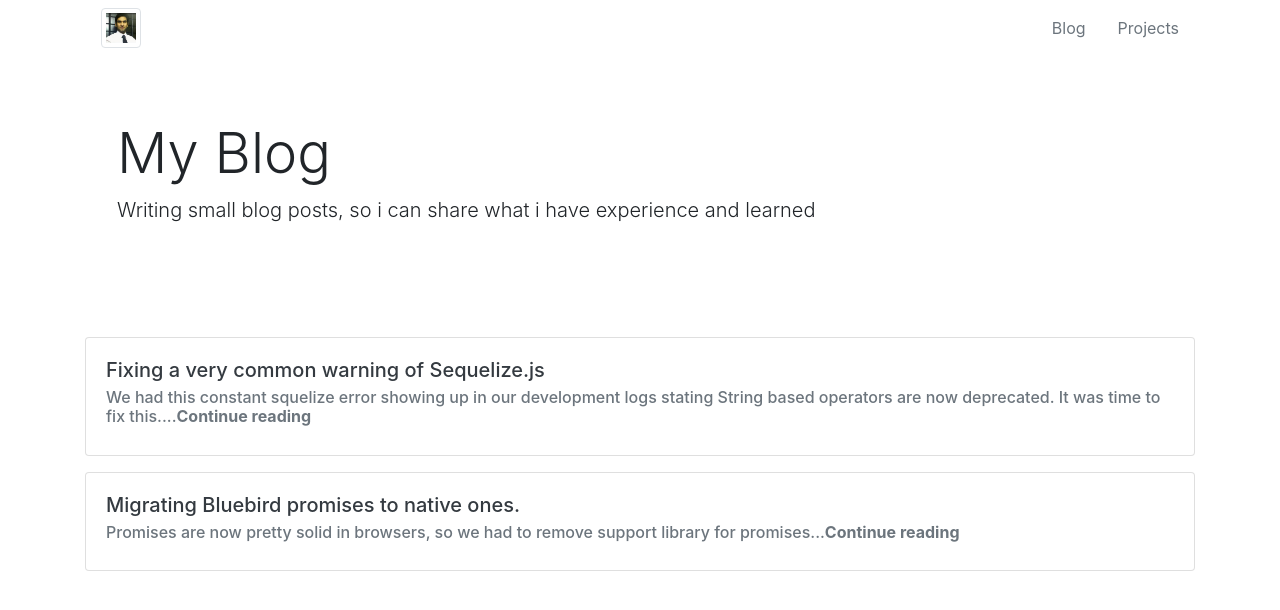
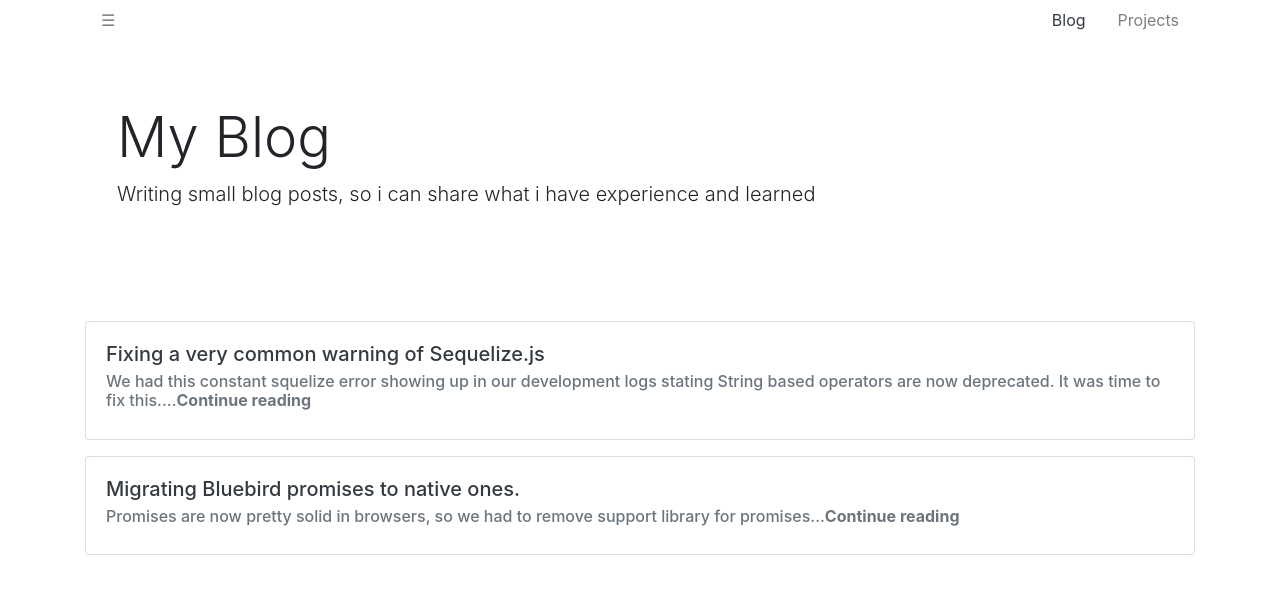
Before and after one commit to M-ZubairAhmed/M-ZubairAhmed, a Gatsby site: page /blog in a window 1280 px wide. Built offline with nearby package versions, Linux system fonts and the light colour scheme; Gatsby itself is replaced by a stand-in of ours.

Commit message:
added nav bar hightlight on url

```diff
--- a/gatsby-node.js
+++ b/gatsby-node.js
@@ -7,8 +7,8 @@ exports.createPages = ({ graphql, actions }) => {
   const blogPost = path.resolve(
     __dirname,
     'src',
-    'components',
-    'blog-template.js',
+    'templates',
+    'journal.js',
   )
   return graphql(
     `
--- a/src/components/layout.js
+++ /dev/null
@@ -1,58 +0,0 @@
-import React from 'react'
-import PropTypes from 'prop-types'
-import { StaticQuery, graphql } from 'gatsby'
-
-import SEO from './seo'
-import Navbar from './navbar'
-
-import '../styles/index.scss'
-
-const tags = [
-  `software developer`,
-  `Frontend Developer`,
-  `Javascript`,
-  `react`,
-  `Portfolio Site`,
-  `Golang`,
-  `Hyderabad`,
-  'India',
-]
-
-const Layout = (props) => {
-  // This because in prod we want to use cdn bootstrap
-  if (process.env.NODE_ENV === 'development') {
-    require('../styles/bootstrap.css')
-  }
-
-  return (
-    <StaticQuery
-      query={graphql`
-        query SiteTitleQuery {
-          site {
-            siteMetadata {
-              title
-            }
-          }
-        }
-      `}
-      render={(data) => (
-        <main className="container">
-          <SEO
-            title="M-Zubair Ahmed"
-            keywords={tags}
-            lang="en"
-            description="Software developer"
-          />
-          <Navbar />
-          <section>{props.children}</section>
-        </main>
-      )}
-    />
-  )
-}
-
-Layout.propTypes = {
-  children: PropTypes.node.isRequired,
-}
-
-export default Layout
--- a/src/components/navbar.js
+++ b/src/components/navbar.js
@@ -1,33 +1,42 @@
 import React from 'react'
 import { Link } from 'gatsby'
 
-import dp from '../../static/mydp.png'
-
-export default () => (
+export default ({ location }) => {
+  const { pathname = '' } = location
+  const paths = pathname.split('/').filter((url) => url)
+  const basePage = paths && paths[0] ? paths[0] : ''
+  return (
     <nav>
-    <ul className="nav align-items-center">
+      <ul className="nav align-items-top">
         <li className="nav-item">
-        <Link to="/" className="nav-link text-secondary">
-          <img
-            src={dp}
-            width="40"
-            height="40"
-            className="display-picture img-thumbnail"
-            alt="Home"
-          />
+          <Link
+            to="/"
+            className={`nav-link  ${
+              basePage === '' ? 'text-dark' : 'text-black-50'
+            }`}>
+            &#9776;
           </Link>
         </li>
         <li className="flex-grow-1" />
         <li className="nav-item">
-        <Link to="/blog" className="nav-link text-secondary">
+          <Link
+            to="/blog"
+            className={`nav-link ${
+              basePage === 'blog' ? 'text-dark' : 'text-black-50'
+            }`}>
             Blog
           </Link>
         </li>
         <li className="nav-item">
-        <Link to="/projects" className="nav-link text-secondary">
+          <Link
+            to="/projects"
+            className={`nav-link ${
+              basePage === 'projects' ? 'text-dark' : 'text-black-50'
+            }`}>
             Projects
           </Link>
         </li>
       </ul>
     </nav>
   )
+}
--- /dev/null
+++ b/src/constants/index.js
@@ -0,0 +1,10 @@
+export const mainSiteTags = [
+  `Software developer`,
+  `Frontend Developer`,
+  `Javascript`,
+  `ReactJS`,
+  `Portfolio Site`,
+  `Golang`,
+  `Hyderabad`,
+  'India',
+]
--- a/src/pages/blog.js
+++ b/src/pages/blog.js
@@ -1,5 +1,5 @@
 import React from 'react'
-import Layout from '../components/layout'
+import Layout from '../templates/layout'
 import { Link } from 'gatsby'
 import dateFNSParse from 'date-fns/parse'
 import dateFnsIsAfter from 'date-fns/is_after'
@@ -29,7 +29,10 @@ export default (props) => {
   )
 
   return (
-    <Layout>
+    <Layout
+      title="Blog"
+      description="Writing small blog posts, so i can share what i have experience and learned"
+      location={props.location}>
       <header>
         <Jumbotron
           title="My Blog"
--- a/src/posts/fixing-sequelize-js-very-common-warning/index.md
+++ b/src/posts/fixing-sequelize-js-very-common-warning/index.md
@@ -2,7 +2,7 @@
 path : "/blog/fixing-sequelize-js-very-common-warning"
 date : "2019-2-12"
 title : "Fixing a very common warning of Sequelize.js"
-tage : ['squelizejs','javascript','code clean up']
+tags : ['squelizejs','javascript','code clean up']
 excerpt : "We had this constant squelize error showing up in our development logs stating String based operators are now deprecated. It was time to fix this."
 ---
 
--- a/src/posts/migrating-bluebird-promises-to-native-ones/index.md
+++ b/src/posts/migrating-bluebird-promises-to-native-ones/index.md
@@ -2,7 +2,7 @@
 path : "/blog/migrating-bluebird-promises-to-native-ones"
 date : "2019-2-6"
 title : "Migrating Bluebird promises to native ones."
-tage : ['bluebirdjs','promises','javascript','code clean up']
+tags : ['bluebirdjs','promises','javascript','code clean up']
 excerpt : "Promises are now pretty solid in browsers, so we had to remove support library for promises"
 ---
 
--- /dev/null
+++ b/src/templates/layout.js
@@ -0,0 +1,30 @@
+import React from 'react'
+import PropTypes from 'prop-types'
+import { mainSiteTags } from '../constants'
+
+import SEO from '../components/seo'
+import Navbar from '../components/navbar'
+
+import '../styles/index.scss'
+import '../styles/bootstrap.css'
+
+const Layout = (props) => {
+  return (
+    <main className="container">
+      <SEO
+        title={props.title}
+        keywords={mainSiteTags}
+        description={props.description}
+        meta={props.meta}
+      />
+      <Navbar location={props.location}/>
+      <section>{props.children}</section>
+    </main>
+  )
+}
+
+Layout.propTypes = {
+  children: PropTypes.node.isRequired,
+}
+
+export default Layout
```
Also changed, not shown: src/pages/404.js (+7 -4 lines), src/pages/index.js (+6 -3 lines), src/pages/projects.js (+7 -4 lines), src/templates/journal.js (renamed from src/components/blog-template.js, +16 -9 lines). Lines whose indentation alone changed are shown as unchanged.
